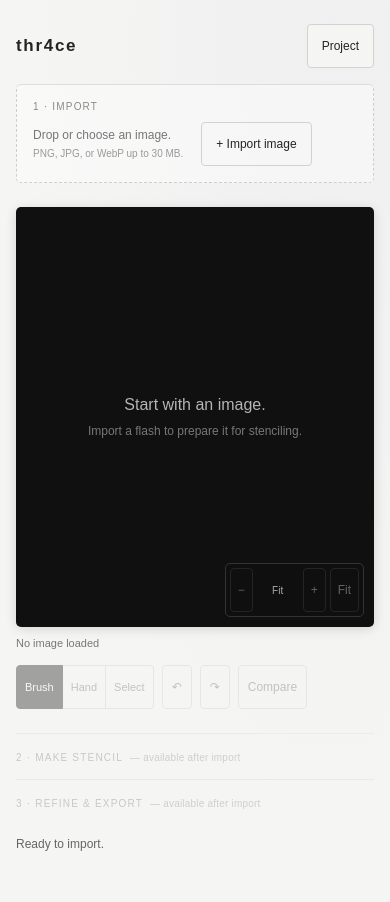
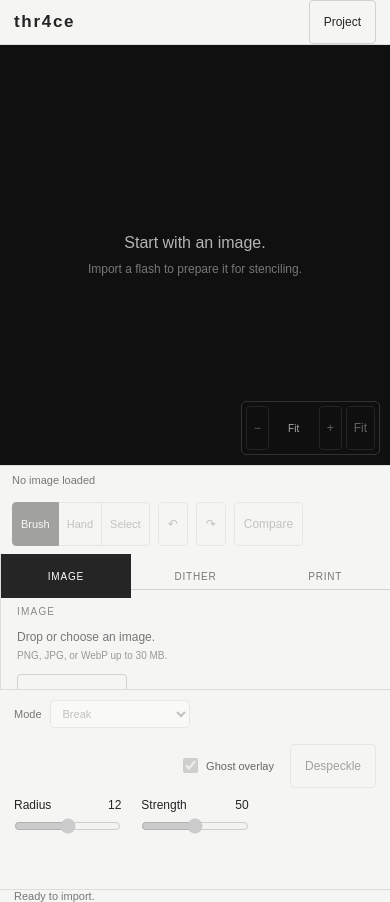
Before and after one commit to h333ndrik/thr4ce, a plain HTML site: page index.html in a window 390 px wide. Before the commit the page ends 875 px from the top, so only its background shows below. Drawn offline with Linux system fonts and the light colour scheme.

Commit message:
layout: tabs and permanent brush dock
Replace the three-step stack with a 36 px tab bar (image / dither /
print) over the existing #stage-photo, #stage-stencil and #stage-refine
containers, and move the Brush group into a dock between main and the
status bar. The threshold group moved into the dither tab; the viewer is
no longer sticky and the page is a fixed 100dvh grid.

Measured at 1440x900, dpr 1, image loaded:
- body.scrollHeight 900 = body.clientHeight 900 (page does not scroll)
- header 56, tab bar 36, dock 103, viewer 657, status 40
- per tab (scroll container scrollHeight / clientHeight):
  image 665/665 fits, dither 1278/665 scrolls, print 665/665 fits
  (only dither scrolls; panel scroll is internal by design)
- dither scrollbar: 6 px classic track, always reserved (offsetWidth 319
  vs clientWidth 313)

At 390x844: document.scrollWidth 390 = clientWidth 390, viewer 420 px
visible, sticky dock reachable at the bottom. The <=900 px fallback to
page scrolling is interim; a drawer or bottom tab bar is a separate block.

Static checks: node --check app.js/cursor.js/sw.js OK, xmllint
favicon.svg/icon.svg OK, json.tool manifest.json OK, git diff --check
clean. cursor.js SHA-256 unchanged (79138b7a...970ff6); the only new IDs
are stage-stencil-title and stage-refine-title for aria-labelledby.
Service worker cache bumped to thr4ce-v17.

```diff
--- a/app.js
+++ b/app.js
@@ -625,6 +625,18 @@ function syncStageFlow() {
     step.setAttribute('aria-disabled', String(!hasImage));
   }
 }
+
+function showStage(name) {
+  const stages = {image: stagePhoto, dither: stageStencil, print: stageRefine};
+  for (const [key, element] of Object.entries(stages)) element.hidden = key !== name;
+  for (const tab of document.querySelectorAll('.tabs [data-stage]')) {
+    const on = tab.dataset.stage === name;
+    tab.classList.toggle('on', on);
+    tab.setAttribute('aria-selected', String(on));
+  }
+}
+for (const tab of document.querySelectorAll('.tabs [data-stage]')) tab.onclick = () => showStage(tab.dataset.stage);
+showStage('image');
 
 function selectTool(tool) {
   if (!['brush', 'hand', 'select'].includes(tool)) return;
--- a/index.html
+++ b/index.html
@@ -20,7 +20,7 @@
 <script defer src="app.js"></script>
 </head>
 <body>
-<main>
+<div class="app">
 <header>
   <div><h1>thr4ce</h1></div>
   <details class="project-menu" id="project-menu">
@@ -37,16 +37,8 @@
   </details>
 </header>
 
-<section class="step step-photo" id="stage-photo" aria-labelledby="stage-photo-title">
-  <h2 id="stage-photo-title">1 · Import</h2>
-  <div class="photo-body">
-    <p class="photo-hint">Drop or choose an image.<small>PNG, JPG, or WebP up to 30 MB.</small></p>
-    <label class="button" id="import-label"><span id="import-label-text">+ Import image</span>
-      <input id="file" type="file" accept="image/png,image/jpeg,image/webp">
-    </label>
-  </div>
-</section>
-
+<main>
+<div class="stage-col">
 <section class="viewer" id="viewer" aria-label="Artwork preview">
   <div id="mode-badge" role="button" tabindex="0" aria-label="Switch between photo and stencil preview" aria-pressed="false" hidden>PHOTO</div>
   <div id="canvas-stage">
@@ -81,13 +73,31 @@
     <span id="image-info" hidden></span>
   </div>
 </div>
+</div>
 
-<section class="controls" aria-label="Staged stencil workflow">
-  <section class="step is-locked" id="stage-stencil">
-    <h2>2 · Make stencil <span class="step-note">— available after import</span></h2>
+<aside class="panel" aria-label="Stencil controls">
+  <div class="tabs" role="tablist" aria-label="Editing steps">
+    <button type="button" role="tab" data-stage="image" aria-selected="true" aria-controls="stage-photo">Image</button>
+    <button type="button" role="tab" data-stage="dither" aria-selected="false" aria-controls="stage-stencil">Dither</button>
+    <button type="button" role="tab" data-stage="print" aria-selected="false" aria-controls="stage-refine">Print</button>
+  </div>
+
+  <div class="steps">
+  <section class="step step-photo" id="stage-photo" role="tabpanel" aria-labelledby="stage-photo-title">
+    <h2 id="stage-photo-title">Image</h2>
+    <div class="photo-body">
+      <p class="photo-hint">Drop or choose an image.<small>PNG, JPG, or WebP up to 30 MB.</small></p>
+      <label class="button" id="import-label"><span id="import-label-text">+ Import image</span>
+        <input id="file" type="file" accept="image/png,image/jpeg,image/webp">
+      </label>
+    </div>
+  </section>
+
+  <section class="step is-locked" id="stage-stencil" role="tabpanel" aria-labelledby="stage-stencil-title" hidden>
+    <h2 id="stage-stencil-title">Dither <span class="step-note">— available after import</span></h2>
     <div class="step-body">
       <div class="control-group">
-        <h3>Presets</h3>
+        <h3>Presets <span>one click</span></h3>
         <div class="preset-actions" role="group" aria-label="Workflow and texture presets">
           <button id="preset-clean-stencil" type="button" data-preset="clean" title="Clean threshold with Otsu tone selection and despeckle" disabled>Clean Stencil</button>
           <button id="preset-newsprint" type="button" data-preset="newsprint" title="Round-dot halftone with dot size 5 and 55% ink intensity" disabled>Newsprint</button>
@@ -100,23 +110,17 @@
       </div>
 
       <div class="control-group">
-        <h3>Tone</h3>
+        <h3>Tone <span>before the mask</span></h3>
         <label for="brightness">Brightness <output id="brightness-value">0</output>
           <input id="brightness" type="range" min="-100" max="100" step="1" value="0" disabled>
         </label>
         <label for="contrast">Contrast <output id="contrast-value">0</output>
           <input id="contrast" type="range" min="-100" max="100" step="1" value="0" disabled>
         </label>
-        <label for="threshold">Threshold <output id="threshold-value">off</output>
-          <input id="threshold" type="range" min="0" max="100" step="1" value="0" disabled>
-        </label>
-        <div class="control-actions">
-          <button id="auto-threshold" type="button" disabled title="Choose a threshold from the tonal histogram">Auto threshold</button>
-        </div>
       </div>
 
       <div class="control-group">
-        <h3>Levels</h3>
+        <h3>Levels <span>black/white remap</span></h3>
         <label for="black-point">Black point <output id="black-point-value">0</output>
           <input id="black-point" type="range" min="0" max="100" step="1" value="0" disabled>
         </label>
@@ -130,7 +134,17 @@
       </div>
 
       <div class="control-group">
-        <h3>Dithering</h3>
+        <h3>Threshold <span>auto · otsu</span></h3>
+        <label for="threshold">Threshold <output id="threshold-value">off</output>
+          <input id="threshold" type="range" min="0" max="100" step="1" value="0" disabled>
+        </label>
+        <div class="control-actions">
+          <button id="auto-threshold" type="button" disabled title="Choose a threshold from the tonal histogram">Auto threshold</button>
+        </div>
+      </div>
+
+      <div class="control-group">
+        <h3>Dithering <span>replaces threshold</span></h3>
         <label for="method">Method
           <select id="method" disabled>
             <option value="none">None — clean threshold</option>
@@ -150,7 +164,7 @@
       </div>
 
       <div class="control-group">
-        <h3>Zones</h3>
+        <h3>Zones <span>inside rectangles</span></h3>
         <div id="zone-list" class="zone-list"></div>
         <p class="hint" id="zone-empty">Select an area, then add a zone.</p>
         <p class="hint">Zones override dithering inside their rectangle. Zone edges can show seams.</p>
@@ -158,34 +172,11 @@
     </div>
   </section>
 
-  <section class="step is-locked" id="stage-refine">
-    <h2>3 · Refine &amp; export <span class="step-note">— available after import</span></h2>
+  <section class="step is-locked" id="stage-refine" role="tabpanel" aria-labelledby="stage-refine-title" hidden>
+    <h2 id="stage-refine-title">Print <span class="step-note">— available after import</span></h2>
     <div class="step-body">
       <div class="control-group">
-        <h3>Brush</h3>
-        <label for="brush-mode">Mode
-          <select id="brush-mode" disabled>
-            <option value="break">Break</option>
-            <option value="thin">Thin</option>
-            <option value="fatten">Fatten</option>
-            <option value="dissolve">Dissolve</option>
-            <option value="restore">Restore</option>
-          </select>
-        </label>
-        <label for="brush-size">Radius <output id="brush-size-value">12</output>
-          <input id="brush-size" type="range" min="2" max="64" step="1" value="12" disabled>
-        </label>
-        <label for="brush-strength">Strength <output id="brush-strength-value">50</output>
-          <input id="brush-strength" type="range" min="0" max="100" step="1" value="50" disabled>
-        </label>
-        <label class="check-row" for="ghost-toggle" title="Shows the original photo faintly under the stencil so you can see where the source lines are."><input id="ghost-toggle" type="checkbox" checked disabled> Ghost overlay</label>
-        <div class="control-actions">
-          <button id="despeckle" type="button" disabled title="Removes isolated ink specks smaller than 4 px (scan-noise cleanup).">Despeckle</button>
-        </div>
-      </div>
-
-      <div class="control-group">
-        <h3>Transform</h3>
+        <h3>Transform <span>export only</span></h3>
         <div class="control-actions">
           <button id="mirror" type="button" aria-pressed="false" disabled title="Flip horizontally for stencil transfer">Mirror</button>
           <button id="reset" type="button" disabled>Reset</button>
@@ -194,7 +185,7 @@
       </div>
 
       <div class="control-group">
-        <h3>Print</h3>
+        <h3>Print <span>203 dpi · 58 mm</span></h3>
         <div class="print-settings">
           <div class="print-fields">
             <label for="print-width">Width <input id="print-width" type="number" min="0.1" step="0.1" value="100" disabled></label>
@@ -235,10 +226,38 @@
       </div>
     </div>
   </section>
-</section>
+  </div>
+</aside>
+</main>
+
+<div class="dock" aria-label="Brush dock">
+  <div class="dock-row dock-row1">
+    <label class="dock-mode" for="brush-mode">Mode
+      <select id="brush-mode" disabled>
+        <option value="break">Break</option>
+        <option value="thin">Thin</option>
+        <option value="fatten">Fatten</option>
+        <option value="dissolve">Dissolve</option>
+        <option value="restore">Restore</option>
+      </select>
+    </label>
+    <div class="dock-checks">
+      <label class="check-row" for="ghost-toggle" title="Shows the original photo faintly under the stencil so you can see where the source lines are."><input id="ghost-toggle" type="checkbox" checked disabled> Ghost overlay</label>
+      <button id="despeckle" type="button" disabled title="Removes isolated ink specks smaller than 4 px (scan-noise cleanup).">Despeckle</button>
+    </div>
+  </div>
+  <div class="dock-row dock-sliders">
+    <label for="brush-size">Radius <output id="brush-size-value">12</output>
+      <input id="brush-size" type="range" min="2" max="64" step="1" value="12" disabled>
+    </label>
+    <label for="brush-strength">Strength <output id="brush-strength-value">50</output>
+      <input id="brush-strength" type="range" min="0" max="100" step="1" value="50" disabled>
+    </label>
+  </div>
+</div>
 
 <div id="status" role="status" aria-live="polite">Ready to import.</div>
-</main>
+</div>
 
 <dialog id="export-dialog" class="export-dialog" aria-labelledby="export-dialog-title">
   <div class="export-dialog-card">
--- a/style.css
+++ b/style.css
@@ -1,9 +1,10 @@
 :root{font-family:Arial,Helvetica,sans-serif;color:#242424;background:#f5f5f3;font-size:14px;font-synthesis:none}
 *{box-sizing:border-box}
-body{margin:0;min-height:100vh;background:radial-gradient(ellipse at 85% 5%,#e9e7ee66,transparent 65%)}
-main{max-width:1000px;margin:0 auto;padding:40px 28px}
-header,.preview-meta,.control-actions{display:flex;align-items:center;justify-content:space-between;gap:16px}
-header{position:relative;margin-bottom:22px}
+body{margin:0;overflow:hidden;background:radial-gradient(ellipse at 85% 5%,#e9e7ee66,transparent 65%)}
+.app{display:grid;grid-template-rows:56px 1fr auto 40px;height:100dvh}
+main{display:grid;grid-template-columns:minmax(0,1fr) 320px;min-height:0}
+.stage-col{display:grid;grid-template-rows:minmax(420px,1fr) auto;min-height:0;min-width:0}
+header{display:flex;align-items:center;justify-content:space-between;gap:16px;position:relative;padding:0 14px;border-bottom:1px solid #ddd;background:#f5f5f3}
 h1{font-size:17px;letter-spacing:.1em;font-weight:600;margin:0}
 button,.button{font:inherit;font-size:12px;background:transparent;border:1px solid #d2d2ce;border-radius:4px;padding:10px 14px;cursor:pointer;white-space:nowrap;color:inherit}
 button:hover,.button:hover{border-color:#777;background:#ffffff66}
@@ -21,15 +22,23 @@ button:disabled{opacity:.4;cursor:wait}
 .project-actions .button,.project-actions button{min-height:44px}
 .project-actions .button{display:inline-flex;align-items:center}
 .button.is-disabled{opacity:.4;pointer-events:none}
-.step-photo{display:grid;grid-template-columns:auto 1fr;align-items:center;gap:20px;min-height:86px;padding:18px 20px;margin-bottom:24px;background:#ffffff66;border:1px dashed #cfcfca;border-radius:5px}
-.step-photo.has-image{grid-template-columns:auto 1fr;min-height:0;padding:10px 0;margin-bottom:10px;background:transparent;border:0;border-bottom:1px solid #ddd;border-radius:0}
-.photo-body{display:flex;align-items:center;justify-content:flex-end;gap:18px;min-width:0}
-.photo-hint{margin:0;text-align:right;font-size:12px;color:#777;line-height:1.45}
+.panel{display:grid;grid-template-rows:36px minmax(0,1fr);border-left:1px solid #ddd;min-height:0;min-width:0;background:#f5f5f3}
+.tabs{display:grid;grid-template-columns:repeat(3,1fr);border-bottom:1px solid #d2d2ce}
+.tabs button{height:36px;padding:0;border:0;border-radius:0;background:transparent;font-size:10px;letter-spacing:.08em;text-transform:uppercase;color:#777}
+.tabs button:hover{background:#ffffff66;border-color:transparent}
+.tabs button.on{background:#252525;color:#fff}
+.steps{overflow-y:auto;min-height:0;padding:16px}
+.steps::-webkit-scrollbar{width:6px}
+.steps::-webkit-scrollbar-track{background:#ecece8;border-left:1px solid #ddd}
+.steps::-webkit-scrollbar-thumb{background:#b7b7b2}
+.step-photo{display:grid;gap:12px;padding:0;margin:0;background:transparent;border:0}
+.step-photo.has-image{display:grid;gap:12px;padding:0;margin:0;background:transparent;border:0}
+.photo-body{display:grid;justify-items:start;gap:10px;min-width:0}
+.photo-hint{margin:0;text-align:left;font-size:12px;color:#777;line-height:1.45}
 .photo-hint small{display:block;font-size:10px;color:#999;margin-top:3px}
 .step-photo.has-image .photo-hint{display:none}
-.step-photo.has-image .photo-body{justify-content:flex-end}
 #import-label{min-height:44px;display:inline-flex;align-items:center;justify-content:center}
-.viewer{height:420px;max-height:55vh;background:#101010;position:sticky;top:8px;z-index:10;border-radius:5px;overflow:hidden;display:grid;place-items:center;touch-action:none;box-shadow:0 2px 12px #0002}
+.viewer{position:relative;background:#101010;overflow:hidden;display:grid;place-items:center;touch-action:none}
 .viewer.is-panning{cursor:grabbing}
 .viewer.is-drawing,.viewer.is-selecting,.viewer.is-selecting-rect{cursor:crosshair}
 .viewer.is-pan-ready{cursor:grab}
@@ -46,7 +55,7 @@ button:disabled{opacity:.4;cursor:wait}
 .zoom-tools span{min-width:42px;text-align:center}
 #selection-box{position:absolute;border:1px dashed #fff;box-shadow:0 0 0 1px #0008;pointer-events:none;z-index:4}
 #brush-ring{position:absolute;border:1px solid #fff;border-radius:50%;pointer-events:none;box-shadow:0 0 0 1px #0008;transform:translate(-50%,-50%);z-index:3}
-.preview-meta{font-size:11px;color:#777;margin:10px 0 24px;font-variant-numeric:tabular-nums}
+.preview-meta{display:flex;align-items:center;justify-content:space-between;gap:16px;padding:8px 12px;border-top:1px solid #ddd;background:#f5f5f3;font-size:11px;color:#777;font-variant-numeric:tabular-nums}
 .preview-options{display:flex;align-items:center;justify-content:flex-end;gap:8px;flex-wrap:wrap}
 .tool-switch{display:flex}
 .tool-switch button{border-radius:0;padding:5px 8px}
@@ -57,31 +66,32 @@ button:disabled{opacity:.4;cursor:wait}
 .selection-actions{display:flex;gap:4px}
 .selection-actions button{min-height:44px;padding:5px 10px;border-radius:4px}
 .preview-options > button{padding:5px 9px}
-.zone-list{display:flex;flex-wrap:wrap;gap:8px;margin-top:8px}
+.zone-list{display:flex;flex-wrap:wrap;gap:8px}
 .zone-list:empty{display:none}
 .zone-chip{min-height:44px;padding:8px 12px;font-variant-numeric:tabular-nums}
-.controls{display:grid;gap:0;padding:0}
-.step{border-top:1px solid #ddd;padding:18px 0}
+.step h2,.control-group h3,.print-settings h3{margin:0;font-size:10px;letter-spacing:.12em;text-transform:uppercase;color:#8a8a86;font-weight:500}
+.step > h2{display:flex;align-items:baseline;gap:7px;flex-wrap:wrap}
+.step-note{font-size:10px;letter-spacing:.02em;text-transform:none;color:#999;font-weight:400}
+.step-body{display:grid;gap:30px;margin-top:16px}
 .step.is-locked{opacity:.42;padding-bottom:16px}
 .step.is-locked .step-body{display:none}
 .step:not(.is-locked) .step-note{display:none}
-.step h2,.control-group h3,.print-settings h3{margin:0;font-size:10px;letter-spacing:.12em;text-transform:uppercase;color:#8a8a86;font-weight:500}
-.step > h2{display:flex;align-items:baseline;gap:7px;flex-wrap:wrap}
-.step-note{font-size:10px;letter-spacing:.02em;text-transform:none;color:#999;font-weight:400}
-.step-body{display:grid;gap:22px;margin-top:14px}
-.controls label{display:block;font-size:12px}
+.control-group{display:grid;gap:8px;align-content:start;border-top:1px solid #ddd;padding-top:14px}
+.control-group h3{display:flex;align-items:baseline;justify-content:space-between;gap:10px}
+.control-group h3 span{color:#8a8a86;font-weight:400;letter-spacing:.05em;white-space:nowrap}
+.control-group label{margin:0}
+.control-actions{display:flex;align-items:center;justify-content:flex-start;gap:16px;margin-top:0}
 select{display:block;width:100%;margin-top:8px;padding:8px 10px;background:#fff;border:1px solid #d2d2ce;border-radius:4px;font:inherit;color:inherit}
 select:disabled{opacity:.4}
 input[type=range]{width:100%;accent-color:#555;margin:10px 0 0}
 #black-point,#white-point,#pre-blur{height:44px;margin-top:4px}
 output{float:right;font-variant-numeric:tabular-nums}
-.hint{margin:6px 0 0;font-size:11px;color:#777;line-height:1.6}
-.preset-actions{display:flex;flex-wrap:wrap;gap:8px;margin-top:8px}
+.hint{margin:0;font-size:11px;color:#777;line-height:1.6}
+.preset-actions{display:flex;flex-wrap:wrap;gap:8px}
 .preset-actions button{min-height:44px}
 #randomize{font-variant-numeric:tabular-nums}
 .check-row{display:flex!important;align-items:center;gap:8px;margin-top:12px}
 .check-row input{width:15px;height:15px;accent-color:#555;margin:0}
-.control-actions{justify-content:flex-start;margin-top:10px}
 input[type=number]{width:76px;margin-top:6px;padding:7px 8px;background:#fff;border:1px solid #d2d2ce;border-radius:4px;font:inherit;color:inherit}
 input[type=number]:disabled{opacity:.4}
 .print-fields{display:flex;align-items:flex-end;flex-wrap:wrap;gap:10px;margin-top:8px}
@@ -95,6 +105,16 @@ input[type=number]:disabled{opacity:.4}
 .refine-end{display:flex;align-items:center;justify-content:space-between;gap:16px;flex-wrap:wrap;padding-top:16px;border-top:1px solid #ddd}
 .limits{font-size:11px;color:#777;line-height:1.6;margin:0}
 .actions{display:flex;gap:8px}
+.dock{display:grid;gap:10px;padding:10px 14px;border-top:1px solid #ddd;background:#f5f5f3}
+.dock-row{display:flex;align-items:center;gap:16px;flex-wrap:wrap}
+.dock-mode{display:flex;align-items:center;gap:8px;font-size:11px;color:#777}
+.dock-mode select{width:auto;min-width:140px;margin:0;padding:6px 8px}
+.dock-checks{margin-left:auto;display:flex;align-items:center;gap:16px}
+.dock .check-row{margin:0;font-size:11px;color:#666}
+.dock-sliders{display:grid;grid-template-columns:repeat(3,1fr);gap:20px;align-items:start}
+.dock-sliders label{font-size:12px}
+.dock-sliders input{display:block;width:100%;margin:6px 0 0}
+#status{display:flex;align-items:center;padding:0 14px;border-top:1px solid #ddd;font-size:11px;color:#777;margin:0;overflow:hidden;white-space:nowrap;text-overflow:ellipsis;font-variant-numeric:tabular-nums}
 #roll-guide{position:absolute;top:0;bottom:0;border-left:1px dashed #ff4b4b;pointer-events:none;z-index:2}
 #roll-guide span{position:absolute;top:8px;left:4px;color:#ff6b6b;background:#101010cc;padding:2px 4px;font-size:10px;white-space:nowrap;transform-origin:0 0;transform:scale(var(--inverse-zoom,1))}
 .export-dialog{width:min(460px,calc(100vw - 32px));max-height:calc(100vh - 32px);padding:0;border:0;background:transparent;color:inherit;overflow:visible}
@@ -110,9 +130,14 @@ input[type=number]:disabled{opacity:.4}
 .export-summary dd{margin:0;font-size:12px;font-weight:600;text-align:right;font-variant-numeric:tabular-nums}
 .export-dialog-actions{display:flex;gap:8px;flex-wrap:wrap}
 .export-dialog-actions button{flex:1;min-height:44px}
-#status{font-size:12px;color:#666;margin-top:12px}
 [hidden]{display:none!important}
-@media(max-width:600px){main{padding:24px 16px}header{margin-bottom:16px}#mode-badge{display:flex;align-items:center;min-height:44px}.project-panel{right:0}.step-photo{grid-template-columns:1fr;gap:10px;padding:16px}.step-photo.has-image{grid-template-columns:1fr auto;padding:10px 0}.photo-body{justify-content:flex-start;flex-wrap:wrap}.photo-hint{text-align:left}.preview-meta{align-items:flex-start;flex-wrap:wrap}.preview-options{width:100%;justify-content:flex-start}.tool-switch button{font-size:11px}button,.button,.project-menu summary{min-height:44px}.refine-end{align-items:stretch;flex-direction:column}.actions{width:100%}.actions button{flex:1}.print-fields{gap:8px}.print-fields input[type=number]{width:68px}.export-dialog-card{padding:18px}.export-dialog-actions{flex-direction:column}}
+@media (max-width:900px){
+  body{overflow:auto}
+  .app{height:auto;min-height:100dvh;grid-template-rows:auto 1fr auto auto}
+  main{display:block}
+  .dock{position:sticky;bottom:0;z-index:10}
+}
+@media(max-width:600px){header{margin-bottom:0}#mode-badge{display:flex;align-items:center;min-height:44px}.project-panel{right:0}.preview-meta{align-items:flex-start;flex-wrap:wrap}.preview-options{width:100%;justify-content:flex-start}.tool-switch button{font-size:11px}button,.button,.project-menu summary{min-height:44px}.refine-end{align-items:stretch;flex-direction:column}.actions{width:100%}.actions button{flex:1}.print-fields{gap:8px}.print-fields input[type=number]{width:68px}.export-dialog-card{padding:18px}.export-dialog-actions{flex-direction:column}}
 @media(prefers-reduced-motion:reduce){*{scroll-behavior:auto!important}.h4-cursor img{transition:none}}
 .h4-cursor{position:fixed;left:0;top:0;width:22px;height:33px;z-index:2147483647;pointer-events:none;user-select:none;margin:0;padding:0;transform:translate3d(-100px,-100px,0);will-change:transform}
 .h4-cursor.is-hidden{visibility:hidden}
--- a/sw.js
+++ b/sw.js
@@ -1,6 +1,6 @@
 'use strict';
 
-const CACHE_NAME = 'thr4ce-v16';
+const CACHE_NAME = 'thr4ce-v17';
 const PRECACHE = [
   './',
   'index.html',
```
Also changed, not shown: 2 other files.
